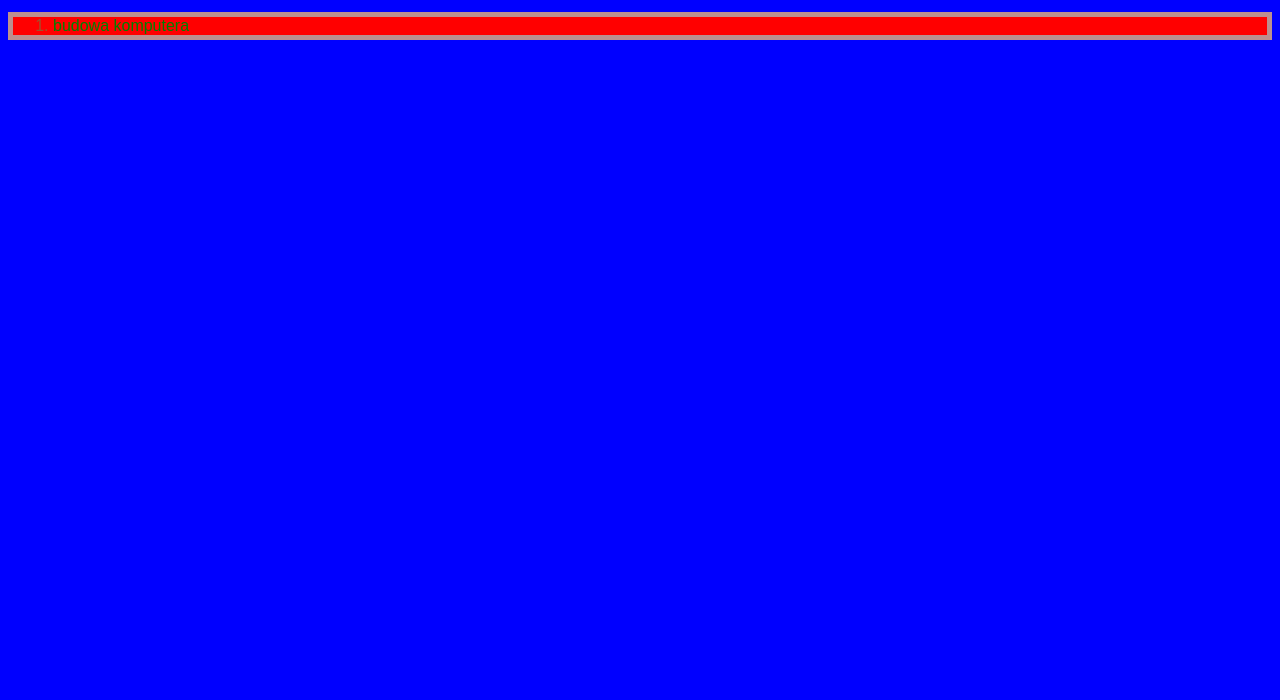
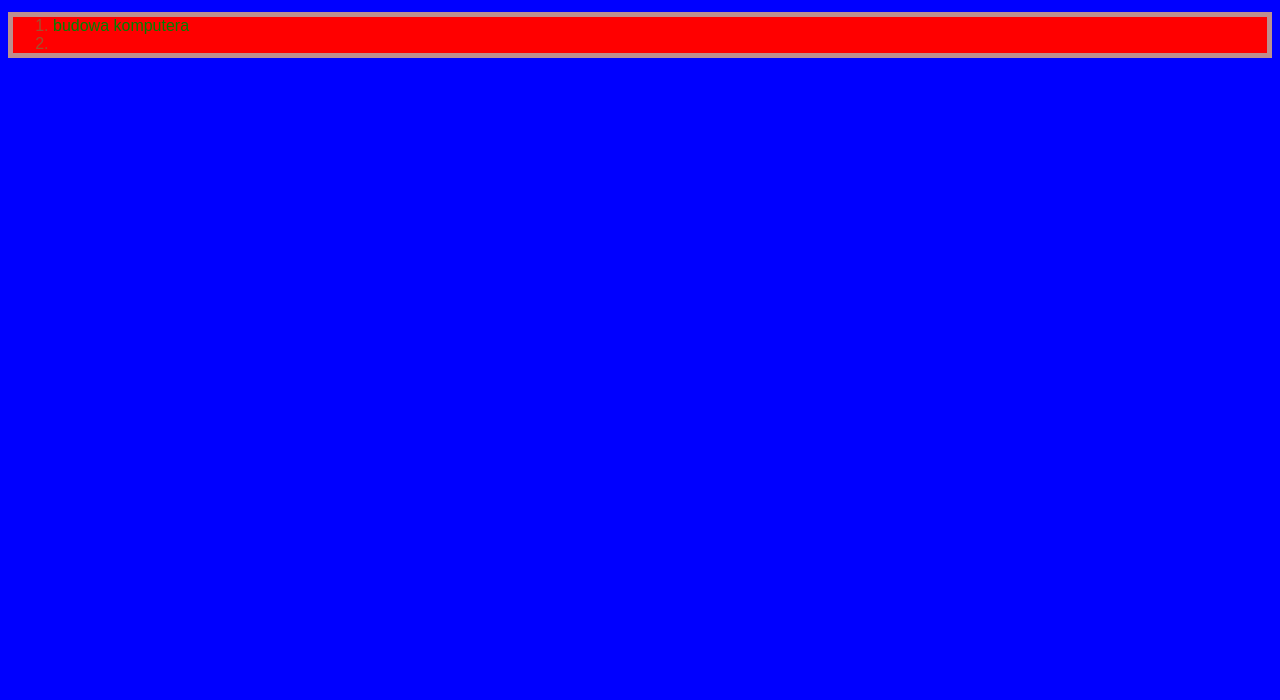
Before and after one commit to tikonexdev/tikonexdev.github.io, a plain HTML site: page index.html in a window 1280 px wide. Shown: the part 100-800 px from the top of the page. Drawn offline with Linux system fonts and the light colour scheme.

Commit message:
Update index.html

```diff
--- a/index.html
+++ b/index.html
@@ -16,6 +16,7 @@
     <h1 class="text">wybierz strone</h1>
     <ol>
         <li><a target="blank" href="2.html">budowa komputera</a></li>
+        <li><a target="blank" href="index.php"></a></li>
     </ol>
     </body>
 </html>
```
